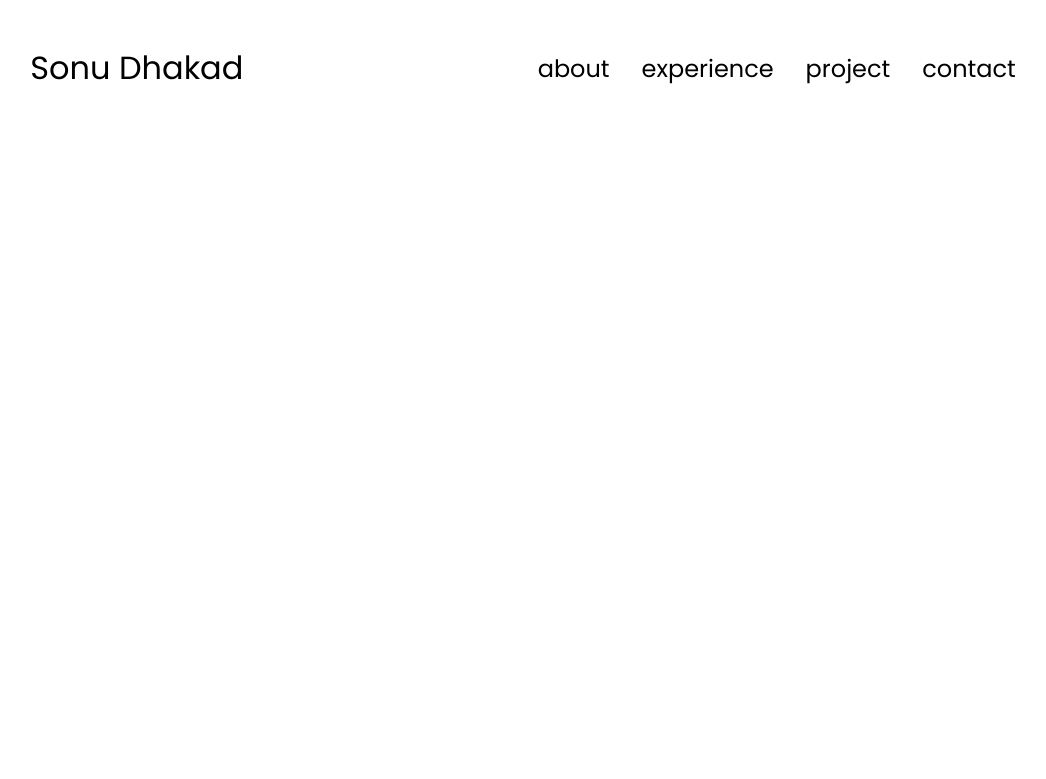
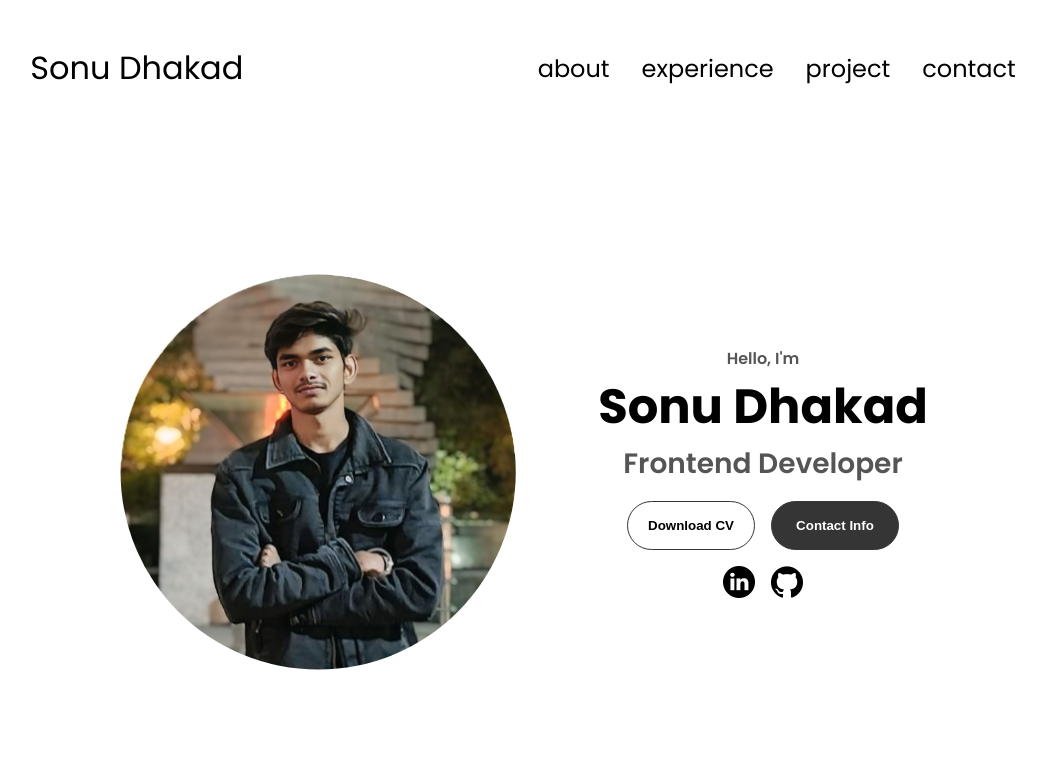
Before and after one commit to Sonudhakad78/myPortfolio, a plain HTML site: page index.html in a window 1280 px wide. Shown: the whole page, without its empty margins (117-1163 px from the left). Drawn offline with Linux system fonts and the light colour scheme.

Commit message:
initial commit

```diff
--- a/index.html
+++ b/index.html
@@ -33,6 +33,31 @@
             </div>
         </div>
     </nav>
+    <section id="profile">
+        <div class="section_pic-container">
+            <img src="./assets/profile.jpg" alt="Sonu Dhakad profile picture">
+        </div>
+        <div class="section__text">
+            <p class="section__text__p1">Hello, I'm</p>
+            <h1 class="title">Sonu Dhakad</h1>
+            <p class="section__text__p2">Frontend Developer</p>
+            <div class="btn-container">
+                <button class="btn btn-color-2" onclick="window.open('/assets/finalSonu3.pdf')">
+                    Download CV
+                </button>
+                <button class="btn btn-color-1" onclick="location.href='./#contact'">
+                    Contact Info
+                </button>
+            </div>
+            <div class="social-container">
+                <img src="./assets/linkedin.png" alt="My LinkedIn Profile"
+                class="icon" onclick="location.href='https://www.linkedin.com/in/sonu-dhakad-7828k/'"/>
+                <img src="./assets/github.png" alt="My Github Profile"
+                class="icon" onclick="location.href='https://github.com/Sonudhakad78'"/>
+            </div>
+        </div>
+
+    </section>
     <script src="script.js"></script>
 </body>
 </html>
--- a/style.css
+++ b/style.css
@@ -129,3 +129,104 @@ a:hover{
 .hamburger-icon span:first-child{
     transform: none;
 }
+
+
+/* section */
+section{
+    padding-top: 4vh;
+    height: 96vh;
+    margin: 0 10rem;
+    box-sizing: border-box;
+    min-height: fit-content;
+}
+.section-container{
+    display: flex;
+}
+
+/* profile */
+#profile{
+    display: flex;
+    justify-content: center;
+    gap: 5rem;
+    height: 80vh;
+}
+.section_pic-container{
+    display: flex;
+    height: 400px;
+    width: 400px;
+    margin: auto 0;
+}
+.section_pic-container img{
+  clip-path: circle(49.4% at 50% 50% );
+}
+.section__text{
+    align-self: center;
+    text-align: center;
+}
+
+.section__text p{
+    font-weight: 600;
+}
+.section__text__p1{
+    text-align: center;
+}
+.section__text__p2{
+    font-size: 1.75rem;
+    margin-bottom: 1rem;
+}
+
+.title{
+    font-size: 3rem;
+    text-align: center;
+}
+
+.social-container{
+    display: flex;
+    justify-content: center;
+    margin-top: 1rem;
+    gap: 1rem;
+}
+
+/* icon */
+.icon{
+    cursor: pointer;
+    height: 2rem;
+}
+
+/* button */
+.btn-container{
+    display: flex;
+    justify-content: center;
+    gap: 1rem;
+}
+.btn{
+    font-weight: 600;
+    transition: all 300ms ease;
+    padding: 1rem;
+    width: 8rem;
+    border-radius: 2rem;
+}
+.btn-color-1, .btn-color-2{
+    border: rgb(53, 53,53) 0.1rem solid;
+}
+.btn-color-1:hover, .btn-color-2:hover{
+    cursor:  pointer;
+}
+
+.btn-color-1, .btn-color-2:hover{
+    background: rgb(53,53,53);
+    color: white;
+}
+.btn-color-1:hover{
+    background: rgb(0,0,0);
+}
+.btn-color-2{
+    background: none;
+}
+
+.btn-color-2:hover{
+    border: rgb(255,255,255) 0.1rem solid;
+}
+.btn-container{
+    gap: 1rem;
+}
```
Also changed, not shown: assets/WhatsApp Image 2025-07-13 at 17.57.38.jpeg (added), assets/prof.png (added), assets/profile.jpg (added), 1 other file.
